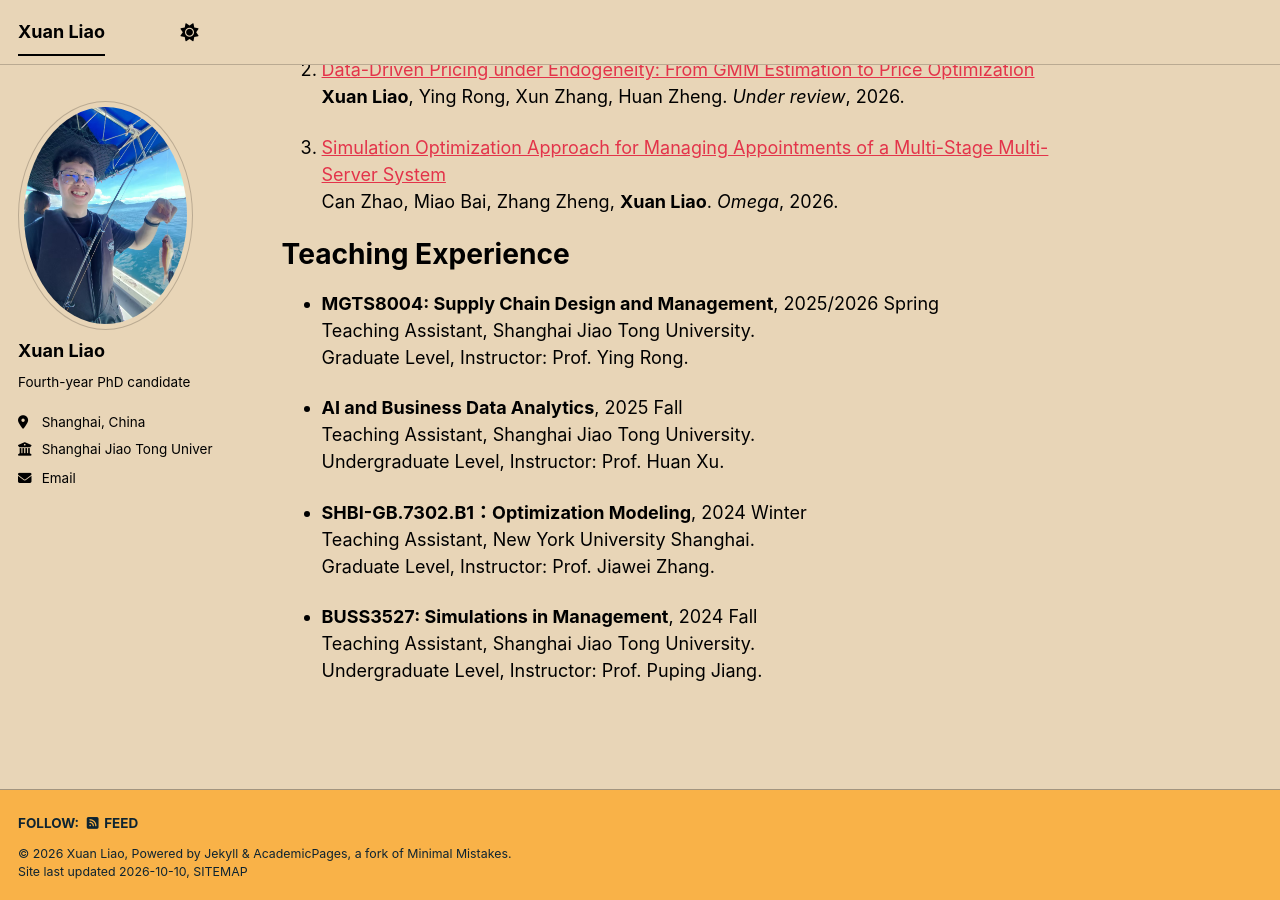
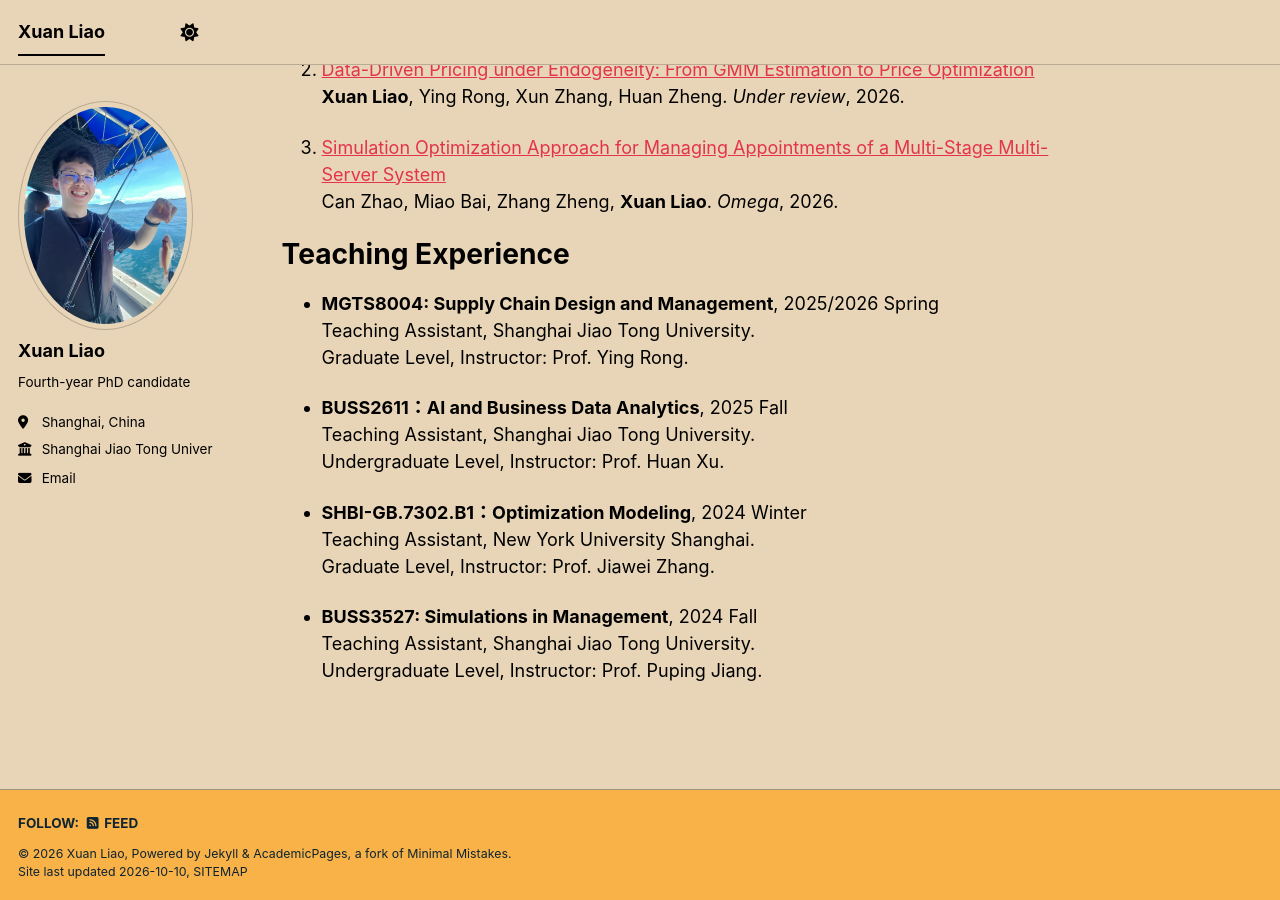
Before and after one commit to xxxl-ml/xxxl-ml.github.io, a Jekyll site: the page built from _pages/about.md, in a window 1280 px wide and 900 px high, scrolled down 608 px. Built offline with Jekyll 4.4.1, drawn with Linux system fonts in a browser that asks for light colours; a style sheet for code colours, icons or effects is not loaded.

Commit message:
Update about.md

```diff
--- a/_pages/about.md
+++ b/_pages/about.md
@@ -34,7 +34,7 @@ Hi! I'm Xuan, a fourth-year PhD candidate of Management Science at <a href="http
   Teaching Assistant, Shanghai Jiao Tong University.<br>
   Graduate Level, Instructor: Prof. Ying Rong.
 
-- **AI and Business Data Analytics**, 2025 Fall<br>
+- **BUSS2611：AI and Business Data Analytics**, 2025 Fall<br>
   Teaching Assistant, Shanghai Jiao Tong University.<br>
   Undergraduate Level, Instructor: Prof. Huan Xu.
 
```
